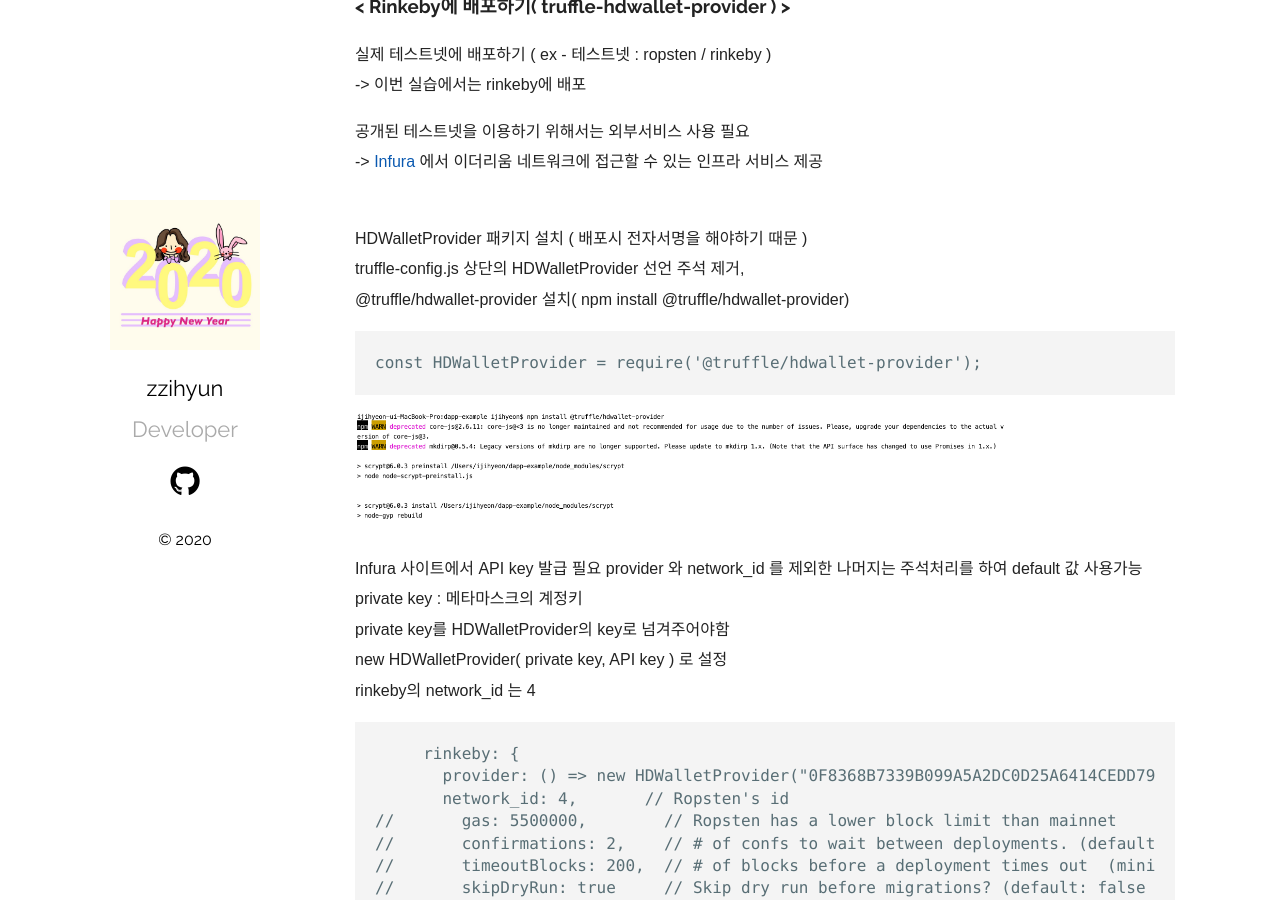
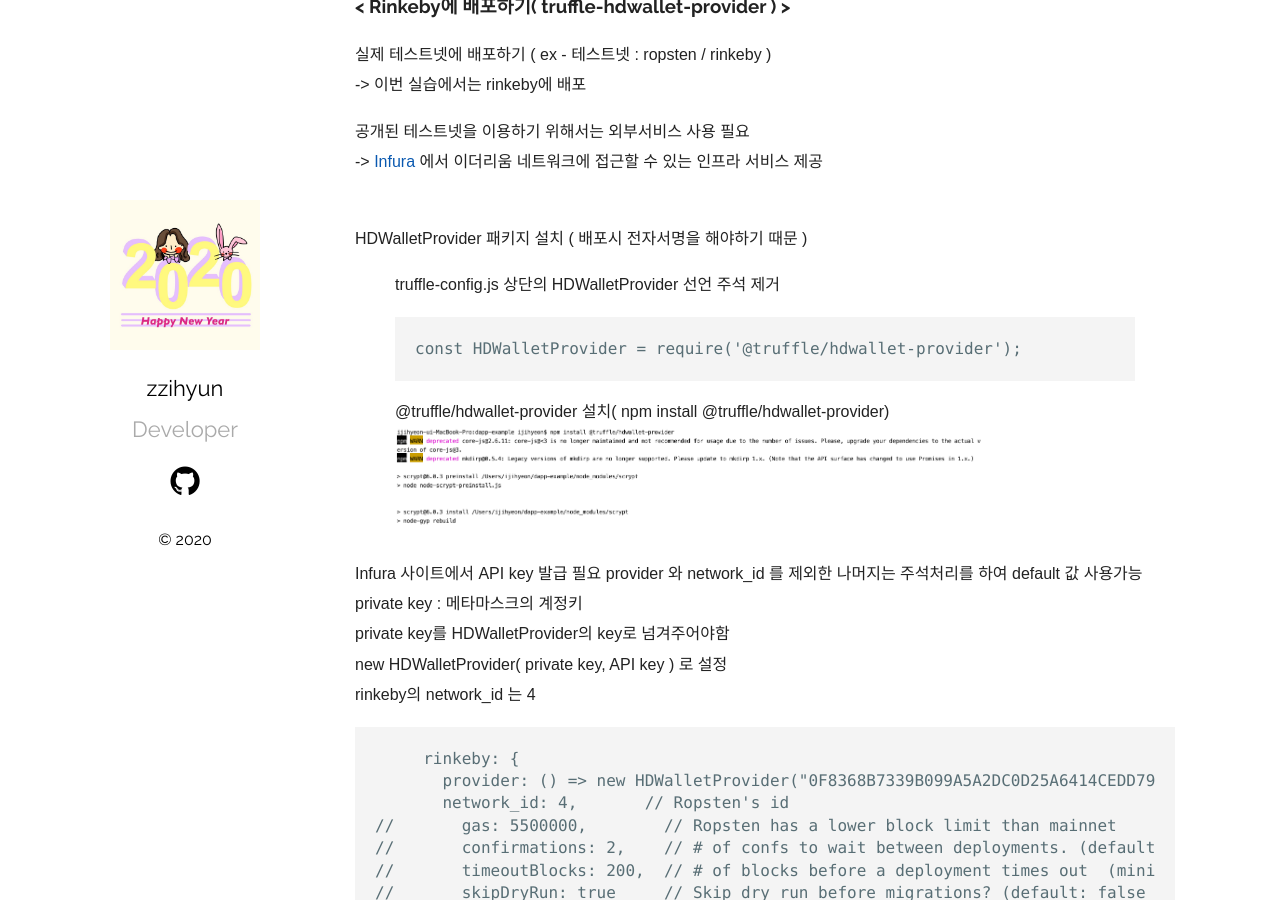
Before and after one commit to jhhhj1002/jhhhj1002.github.io, a Jekyll site: the page built from _posts/2020-03-27-Truffle-in-Blockchain-02.markdown, in a window 1280 px wide and 900 px high, scrolled down 3658 px. Built offline with Jekyll 4.4.1, drawn with Linux system fonts in a browser that asks for light colours.

````diff
--- a/_posts/2020-03-27-Truffle-in-Blockchain-02.markdown
+++ b/_posts/2020-03-27-Truffle-in-Blockchain-02.markdown
@@ -85,11 +85,11 @@ module.exports = function(deployer){
 
 <br/>
 HDWalletProvider 패키지 설치 ( 배포시 전자서명을 해야하기 때문 )
-    truffle-config.js 상단의 HDWalletProvider 선언 주석 제거,
-    @truffle/hdwallet-provider 설치( npm install @truffle/hdwallet-provider)
+> truffle-config.js 상단의 HDWalletProvider 선언 주석 제거
 ```
 const HDWalletProvider = require('@truffle/hdwallet-provider');
 ```
+> @truffle/hdwallet-provider 설치( npm install @truffle/hdwallet-provider)
 <img src="/assets/imgs/Blockchain&Truffle_15.png" width="80%" height="45%" >
 
 
````
